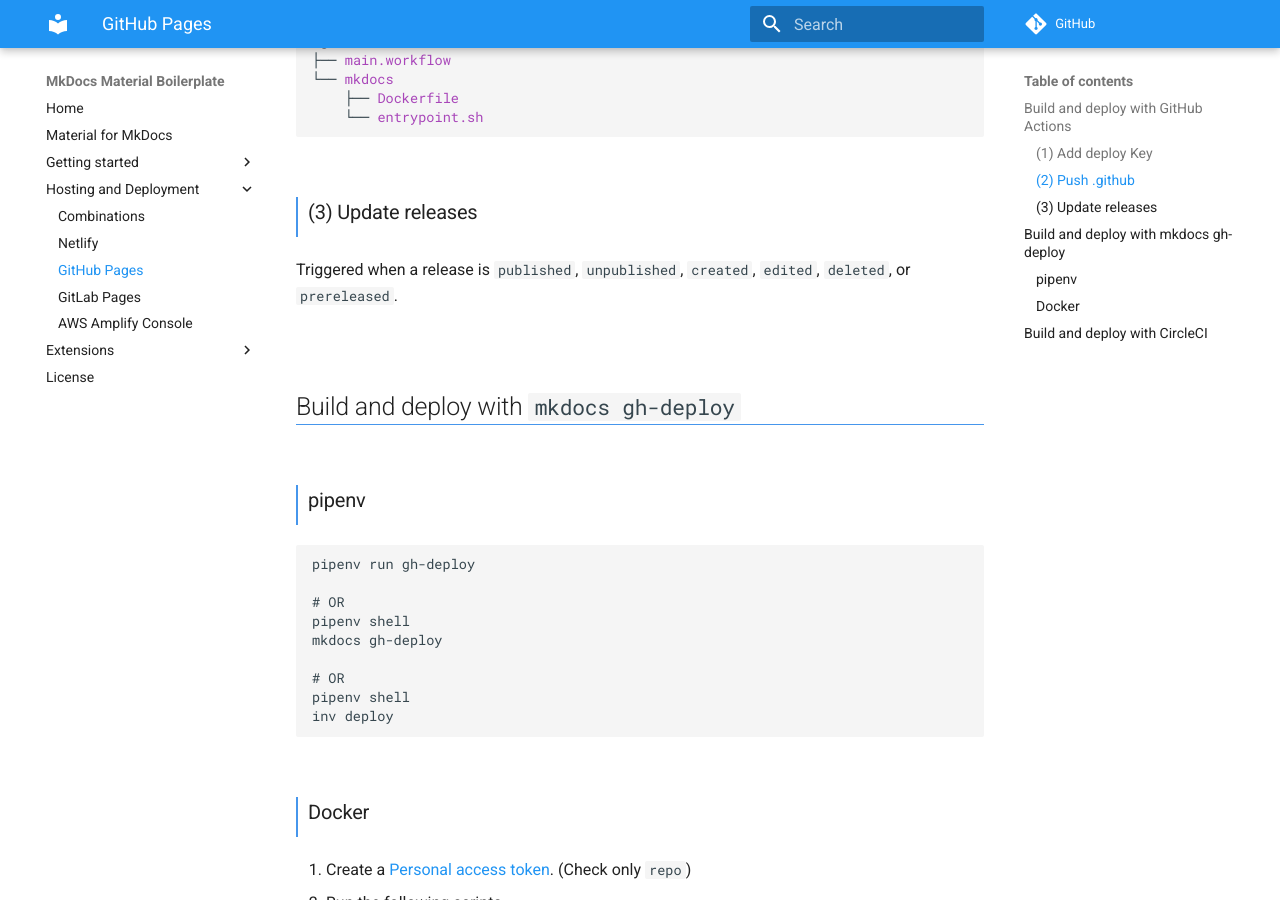
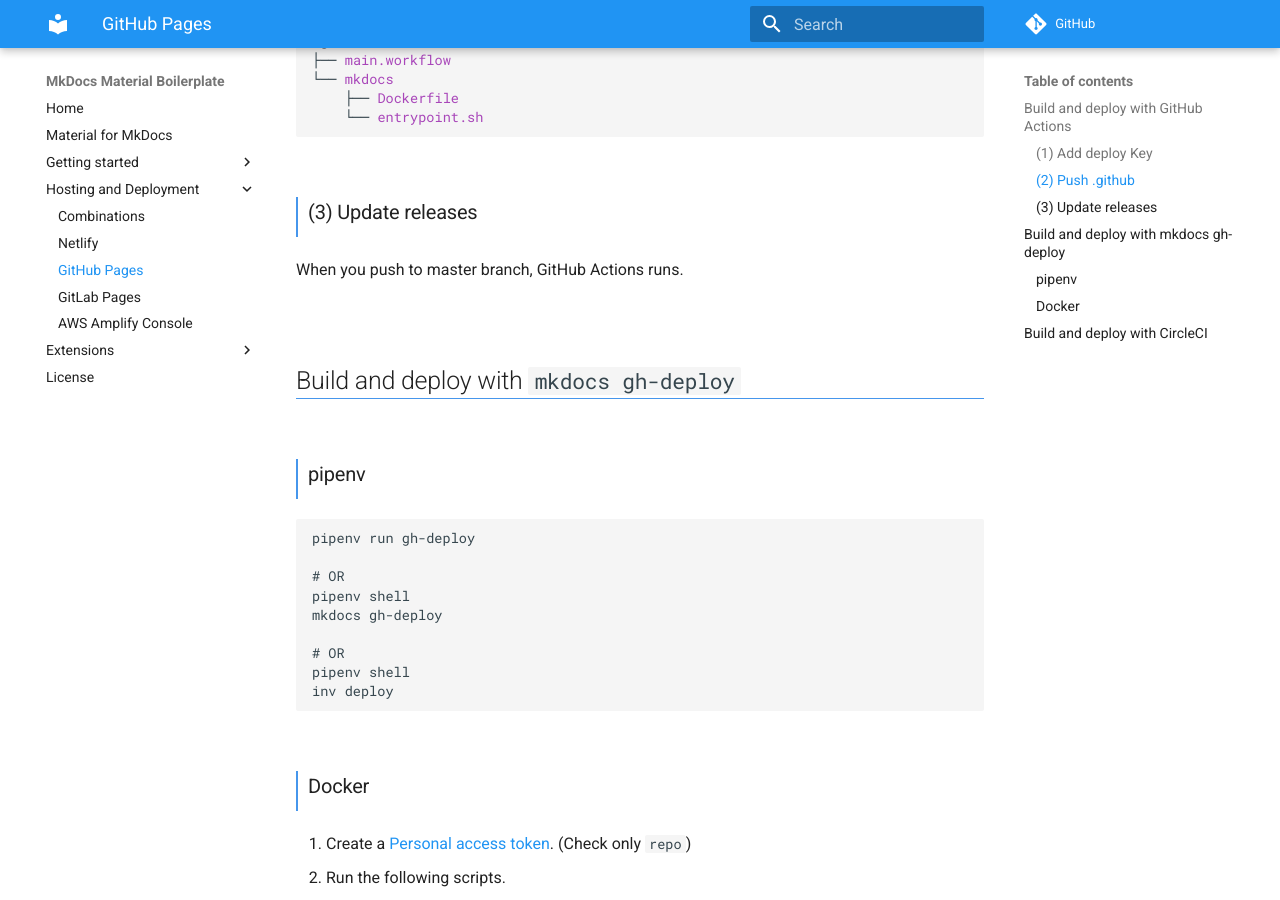
Before and after one commit to peaceiris/mkdocs-material-boilerplate, an MkDocs documentation site: the page built from docs/hosting-and-deployment/github-pages.md, in a window 1280 px wide and 900 px high, scrolled down 700 px. Built offline with MkDocs 1.6.1 and Material for MkDocs 9.7.7, drawn with Linux system fonts in a browser that asks for light colours; comment, search, counter and statistics services are not loaded.

Commit message:
GitHub Actions push trigger testing (#39)
* push trigger testing

* add: GITHUB_SHA and GITHUB_REF

* add: actions filter (run only for master branch)

* test: push via https

* fix

* revert

* use: push via ssh

* revert

```diff
--- a/docs/hosting-and-deployment/github-pages.md
+++ b/docs/hosting-and-deployment/github-pages.md
@@ -26,7 +26,7 @@
 
 ### (3) Update releases
 
-Triggered when a release is `published`, `unpublished`, `created`, `edited`, `deleted`, or `prereleased`.
+When you push to master branch, GitHub Actions runs.
 
 
 
```
Also changed, not shown: 2 other files.
